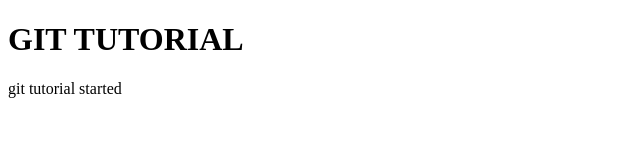
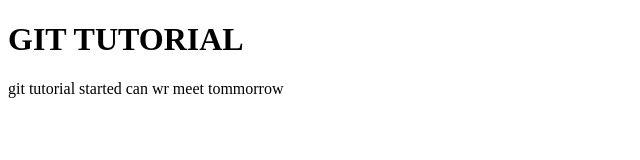
Before and after one commit to AthiraUNair/gitlearning, a plain HTML site: page index.html in a window 1280 px wide. Shown: the whole page, without its empty margins (0-640 px from the left). Drawn offline with Linux system fonts and the light colour scheme.

Commit message:
hello html edited

```diff
--- a/index.html
+++ b/index.html
@@ -10,7 +10,7 @@
     <h1>GIT TUTORIAL</h1>
     <p>
         git tutorial started
-
+        can wr meet tommorrow
     </p>
 </body>
 </html>
```
